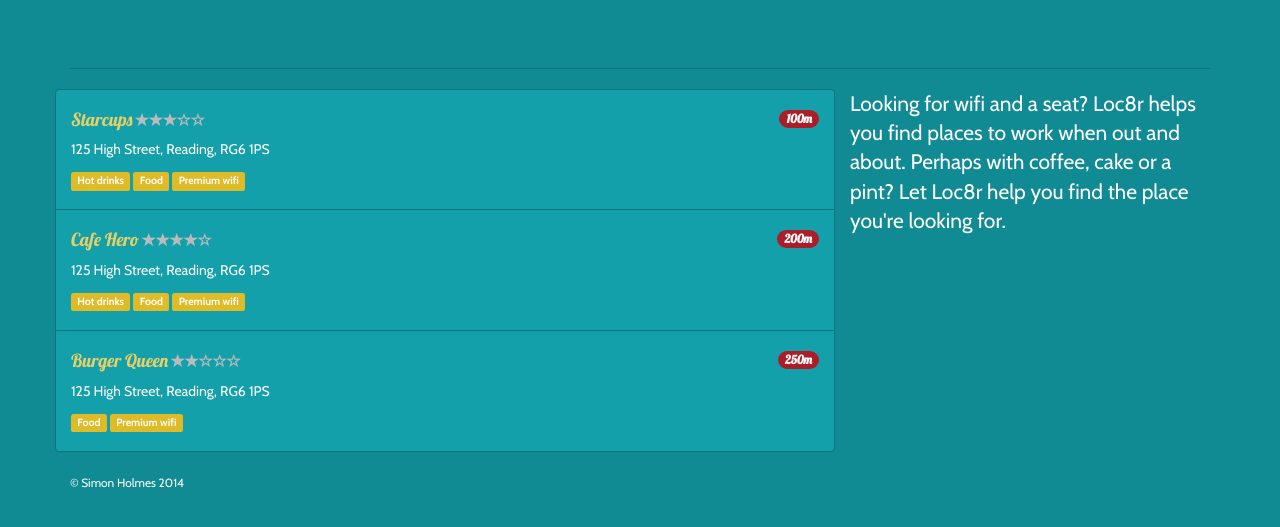
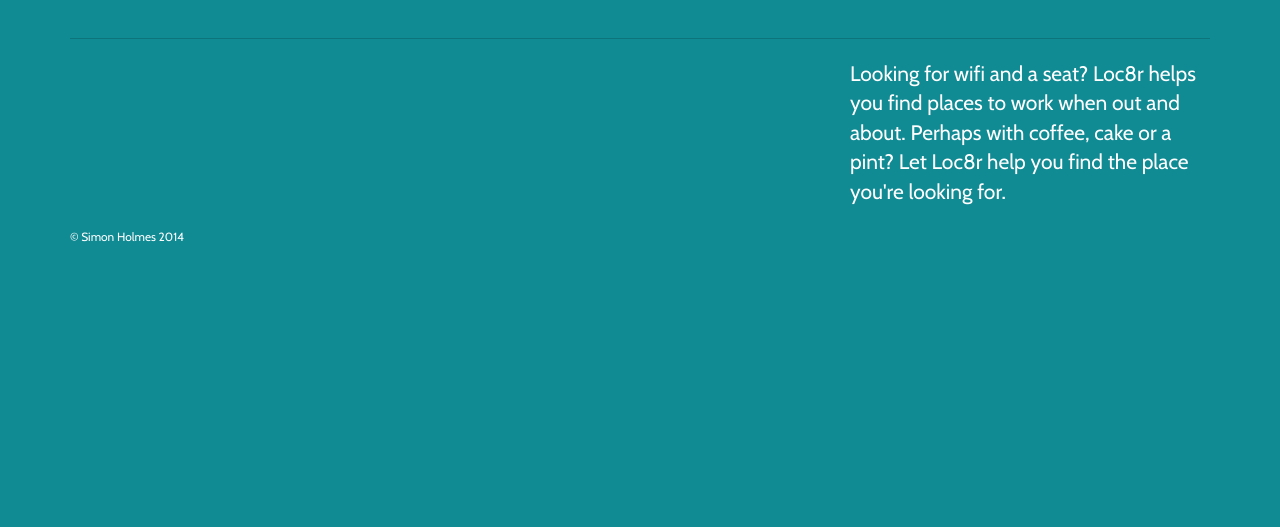
Before and after one commit to SasquatchXYZ/my-MEAN, a Node server app: template views/locations-list.jade in a window 1280 px wide. Shown: the part 51-578 px from the top of the page. Run offline with Node 20, Linux system fonts and the light colour scheme; the template is opened without the code that fills it, so the values that code supplies are empty.

Commit message:
WIP p113

```diff
--- a/views/locations-list.jade
+++ b/views/locations-list.jade
@@ -5,62 +5,26 @@
     .row
       .col-lg-6
         h1=pageHeader.title
-          small &nbsp;#{pageHeader.strapline}
+        small &nbsp;#{pageHeader.strapline}
   .row
     .col-xs-12.col-sm-8
       .row.list-group
-        .col-xs-12.list-group-item
-          h4
-            a(href='/location') Starcups
-            small &nbsp;
-              span.glyphicon.glyphicon-star
-              span.glyphicon.glyphicon-star
-              span.glyphicon.glyphicon-star
-              span.glyphicon.glyphicon-star-empty
-              span.glyphicon.glyphicon-star-empty
-            span.badge.pull-right.badge-default 100m
-          p.address 125 High Street, Reading, RG6 1PS
-          p
-            span.label.label-warning Hot drinks
-            | &nbsp;
-            span.label.label-warning Food
-            | &nbsp;
-            span.label.label-warning Premium wifi
-            | &nbsp;
-        .col-xs-12.list-group-item
-          h4
-            a(href='/location') Cafe Hero
-            small &nbsp;
-              span.glyphicon.glyphicon-star
-              span.glyphicon.glyphicon-star
-              span.glyphicon.glyphicon-star
-              span.glyphicon.glyphicon-star
-              span.glyphicon.glyphicon-star-empty
-            span.badge.pull-right.badge-default 200m
-          p.address 125 High Street, Reading, RG6 1PS
-          p
-            span.label.label-warning Hot drinks
-            | &nbsp;
-            span.label.label-warning Food
-            | &nbsp;
-            span.label.label-warning Premium wifi
-            | &nbsp;
-        .col-xs-12.list-group-item
-          h4
-            a(href='/location') Burger Queen
-            small &nbsp;
-              span.glyphicon.glyphicon-star
-              span.glyphicon.glyphicon-star
-              span.glyphicon.glyphicon-star-empty
-              span.glyphicon.glyphicon-star-empty
-              span.glyphicon.glyphicon-star-empty
-            span.badge.pull-right.badge-default 250m
-          p.address 125 High Street, Reading, RG6 1PS
-          p
-            span.label.label-warning Food
-            | &nbsp;
-            span.label.label-warning Premium wifi
-            | &nbsp;
+        each location in locations
+          .col-xs-12.list-group-item
+            h4
+              a(href='/location')= location.name
+              small &nbsp;
+                span.glyphicon.glyphicon-star
+                span.glyphicon.glyphicon-star
+                span.glyphicon.glyphicon-star
+                span.glyphicon.glyphicon-star-empty
+                span.glyphicon.glyphicon-star-empty
+              span.badge.pull-right.badge-default= location.distance
+            p.address= location.address
+            p
+              each facility in location.facilities
+                span.label.label-warning= facility
+                | &nbsp;
     .col-xs-12.col-sm-4
       p.lead
         | Looking for wifi and a seat? Loc8r helps you find places to work when out and about. Perhaps with coffee, cake or a pint? Let Loc8r help you find the place you're looking for.
```
Also changed, not shown: controllers/locations.js (+20 -1 lines).
